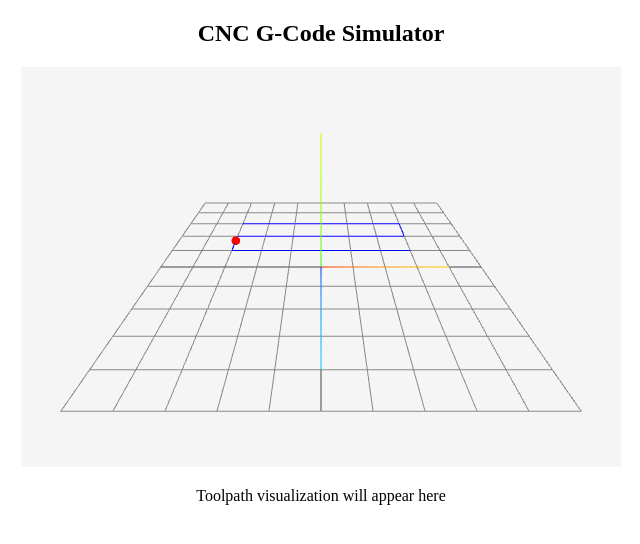
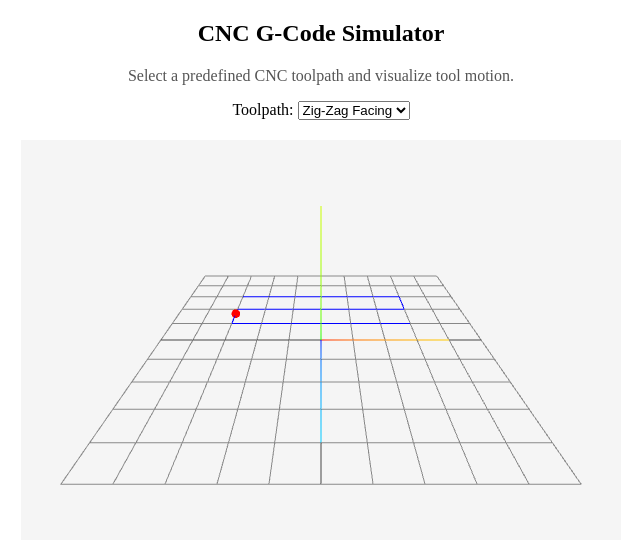
Before and after one commit to suki2811/cnc-gcode-simulator, a React (Vite) app in the folder frontend/: page / in a window 1280 px wide. Shown: the top 544 px of the page, without its empty margins (319-959 px from the left). Built offline with nearby package versions, Linux system fonts and the light colour scheme.

Commit message:
Add safe toolpath selection UI

```diff
--- a/frontend/src/App.jsx
+++ b/frontend/src/App.jsx
@@ -1,15 +1,56 @@
-import Animator from "./Animator";
-import ToolpathViewer from "./ToolpathViewer";
+import { useState } from "react";
+import Animator from "./Animator.jsx";
+
+// Predefined safe CNC paths
+const TOOLPATHS = {
+  square: [
+    [-3, 0, -3],
+    [3, 0, -3],
+    [3, 0, 3],
+    [-3, 0, 3],
+    [-3, 0, -3],
+  ],
+  zigzag: [
+    [-3, 0, -3],
+    [3, 0, -3],
+    [3, 0, -2],
+    [-3, 0, -2],
+    [-3, 0, -1],
+    [3, 0, -1],
+  ],
+  line: [
+    [-3, 0, 0],
+    [3, 0, 0],
+  ],
+};
 
 export default function App() {
+  const [selectedPath, setSelectedPath] = useState("zigzag");
+
   return (
     <div>
       <h2 style={{ textAlign: "center" }}>CNC G-Code Simulator</h2>
-      <Animator />
-      <ToolpathViewer />
+
+      <p style={{ textAlign: "center", color: "#555" }}>
+        Select a predefined CNC toolpath and visualize tool motion.
+      </p>
+
+      {/* Path selector */}
+      <div style={{ textAlign: "center", marginBottom: "10px" }}>
+        <label>
+          Toolpath:&nbsp;
+          <select
+            value={selectedPath}
+            onChange={(e) => setSelectedPath(e.target.value)}
+          >
+            <option value="zigzag">Zig-Zag Facing</option>
+            <option value="square">Square Pocket</option>
+            <option value="line">Straight Cut</option>
+          </select>
+        </label>
+      </div>
+
+      <Animator path={TOOLPATHS[selectedPath]} />
     </div>
   );
 }
-<p style={{ textAlign: "center", color: "#555" }}>
-  Simulated CNC toolpath execution using Three.js (blue path) and a moving tool head (red).
-</p>
```
